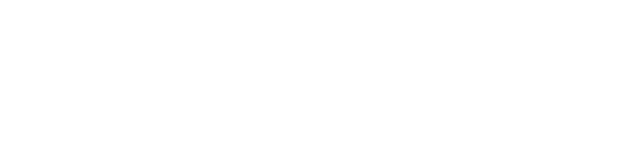
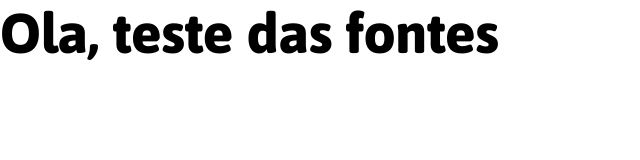
Before and after one commit to rbBaptista/portfolio-dev, a plain HTML site: page index.html in a window 1280 px wide. Shown: the whole page, without its empty margins (0-640 px from the left). Drawn offline with Linux system fonts and the light colour scheme.

Commit message:
add font

```diff
--- a/css/global.css
+++ b/css/global.css
@@ -1,6 +1,11 @@
+* {
+	margin: 0;
+	padding: 0;
+	box-sizing: border-box;
+}
+
 :root {
 	/*main colors*/
-
 	--main-color-red: #E3646E;
 	--main-color-purple: #BB72E9;
 	--main-color-blue: #3996DB;
@@ -14,4 +19,23 @@
 	--base-color-gray-400: #878EA1;
 	--base-color-gray-500: #C0C4CE;
 	--base-color-gray-600: #E2E4E9;
+
+	/*font family*/
+	--font-family-asap: 'Asap', sans-serif;
+	--font-family-inconsolata: 'Inconsolata', monospace;
+	--font-family-movenpro: 'Moven pro', sans-serif;
+
+	/*font size*/
+	--font-size-title-lg: 800 56px/120% var(--font-family-asap);
+	--font-size-title-md: 800 24px/120% var(--font-family-asap);
+	--font-size-title-sm: 800 16px/120% var(--font-family-asap);
+
+	--font-size-subtitle: 400 20px/120% var(--font-family-inconsolata);
+
+	--font-size-text-md: 400 16px/140% var(--font-family-movenpro);
+	--font-size-text-sm: 400 14px/140% var(--font-family-movenpro);
 }
+
+p {
+	font: var(--font-size-title-lg);
+}
--- a/index.html
+++ b/index.html
@@ -1,10 +1,19 @@
 <!DOCTYPE html>
 <html lang="pt-BR">
+<link href="https://fonts.googleapis.com" rel="preconnect">
+<link crossorigin href="https://fonts.gstatic.com" rel="preconnect">
+<meta charset="UTF-8" />
+<meta content="width=device-width, initial-scale=1.0" name="viewport" />
+<link
+	href="https://fonts.googleapis.com/css2?family=Asap:ital,wght@0,100..900;1,100..900&family=Inconsolata:wght@200..900&family=Maven+Pro:wght@400..900&display=swap"
+	rel="stylesheet">
+<link href="css/global.css" rel="stylesheet">
 <head>
-    <meta charset="UTF-8">
-    <title>Portfolio Dev</title>
+		<meta charset="UTF-8">
+		<title>Portfolio Dev</title>
 </head>
 <body>
-
+<p>
+		Ola, teste das fontes </p>
 </body>
 </html>
```
